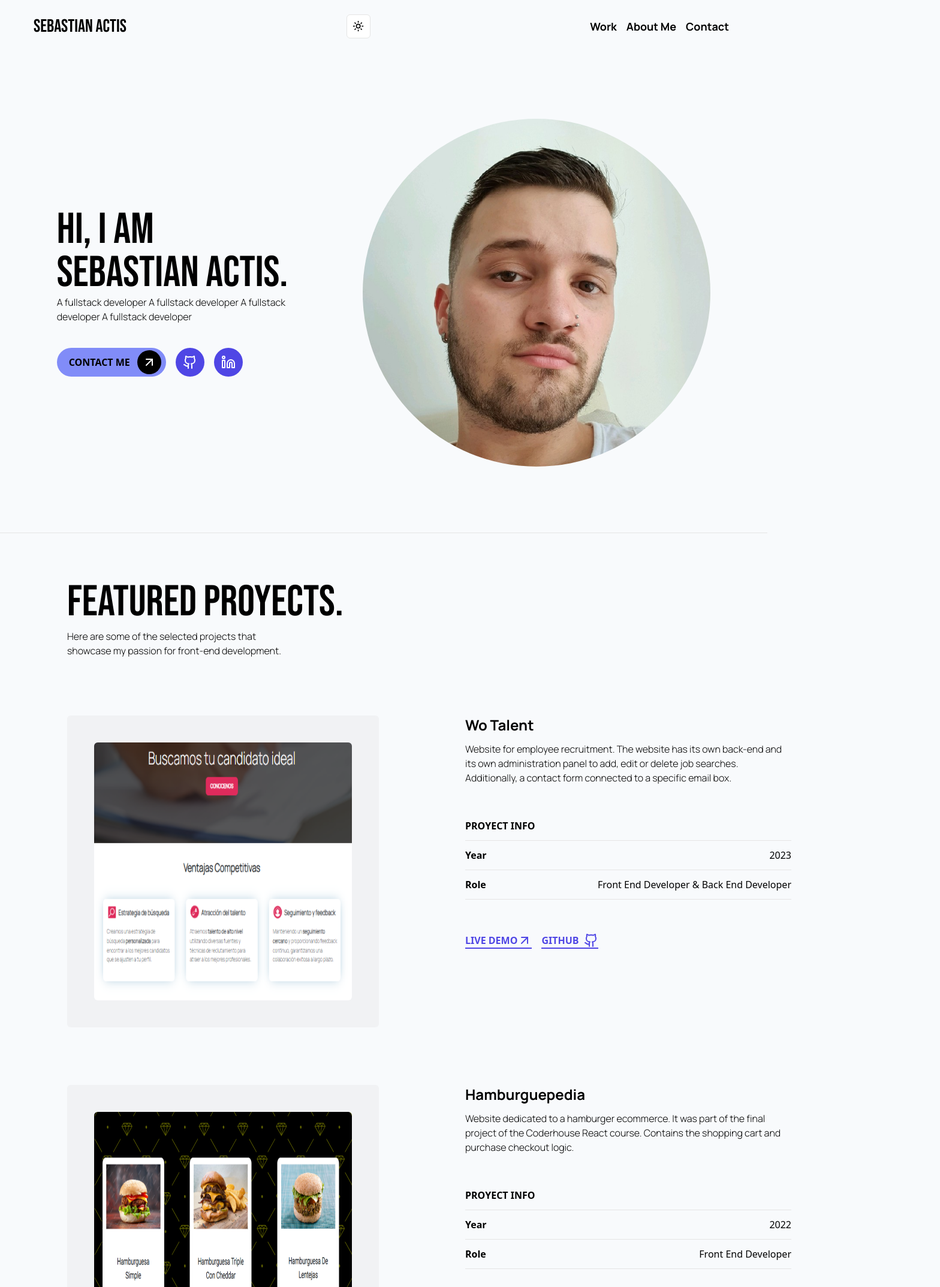
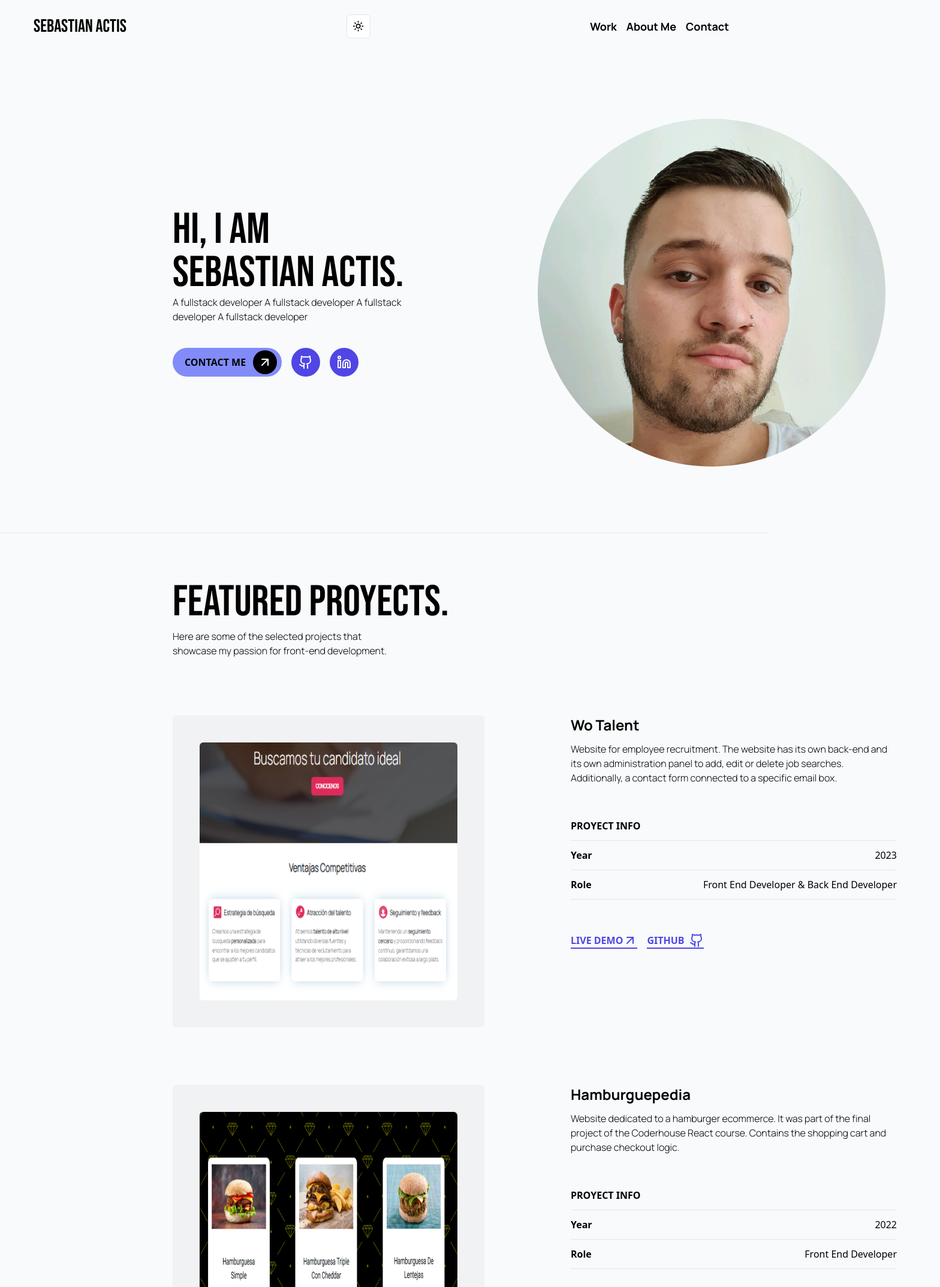
Before and after one commit to sebaactis/portfolio, a Next.js app: page / in a window 1280 px wide. Shown: the top 2146 px of the page at 60% size, 1568 px wide, since content can reach past the window. Built offline with nearby package versions, Linux system fonts and the light colour scheme.

Commit message:
correccion margin

```diff
--- a/components/about/aboutme.tsx
+++ b/components/about/aboutme.tsx
@@ -3,7 +3,7 @@ import React from 'react'
 
 const AboutMe = () => {
     return (
-        <section id="aboutme" className="ml-5 md:ml-28 flex flex-col md:flex-row mt-20 gap-20 md:gap-52 md:mb-36">
+        <section id="aboutme" className="flex flex-col md:ml-72 md:flex-row mt-20 gap-20 md:gap-52 md:mb-36">
             <div className="flex flex-col md:mx-0 gap-2">
                 <h2 className={`${bebasNeue.className} md:text-7xl text-4xl`}> ABOUT ME.</h2>
             </div>
--- a/components/contact/contact.tsx
+++ b/components/contact/contact.tsx
@@ -7,7 +7,7 @@ import { Button } from '@/components/ui/button'
 
 const Contact = () => {
     return (
-        <section className="flex md:ml-28 mt-16 mb-10">
+        <section className="flex mt-16 mb-10 md:ml-72">
             <article className="flex flex-col gap-6">
                 <h2 className={`${bebasNeue.className} md:text-7xl text-6xl`}> LETS CONNECT </h2>
                 <div className="flex flex-col gap-3">
--- a/components/presentation/presentation.tsx
+++ b/components/presentation/presentation.tsx
@@ -8,7 +8,7 @@ import { ArrowUpRight, Github, Linkedin, LinkedinIcon } from 'lucide-react'
 
 const Presentation = () => {
     return (
-        <div className="container flex md:flex-row flex-col w-full justify-around items-center h-[800px]">
+        <div className="flex md:flex-row flex-col w-full items-center h-[800px] md:ml-72 gap-56">
             <div className="flex flex-col justify-center mt-5 md:mt-0">
 
                 <h2 className={`${bebasNeue.className} md:text-7xl text-6xl`}> HI, I AM </h2>
--- a/components/proyects/proyects.tsx
+++ b/components/proyects/proyects.tsx
@@ -8,7 +8,7 @@ import windenpreview from "@/public/winden-preview.png"
 
 const Proyects = () => {
     return (
-        <section id="proyects" className="md:ml-28 mt-14 md:mt-0 mb-20">
+        <section id="proyects" className="md:ml-72 mt-14 md:mt-0 mb-20">
             <div className="flex flex-col mx-5 md:mx-0 md:mt-20 gap-2">
                 <h2 className={`${bebasNeue.className} md:text-7xl text-5xl`}> FEATURED PROYECTS.</h2>
                 <p className={`${manrope.className} font-light mt-4 md:w-96 md:mt-0`}>Here are some of the selected projects that showcase my passion for front-end development.</p>
```
